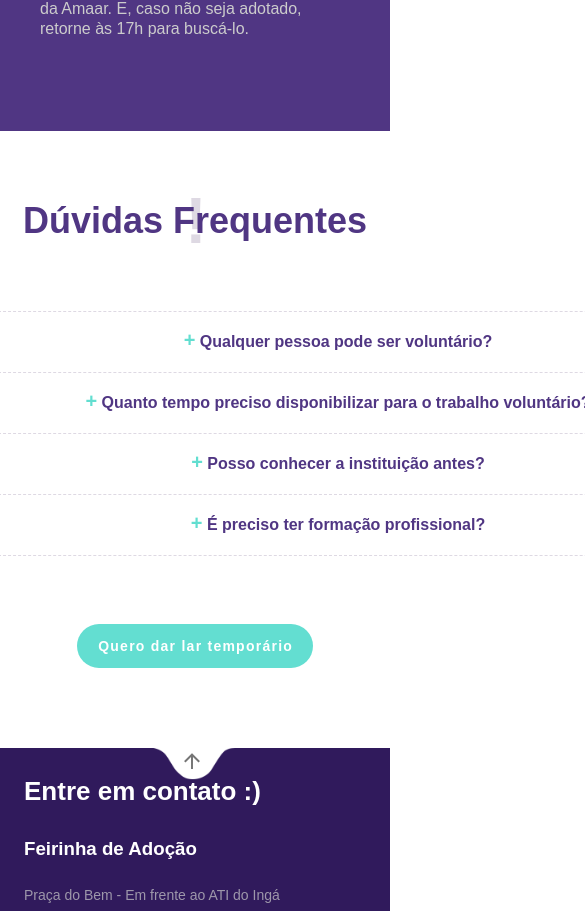
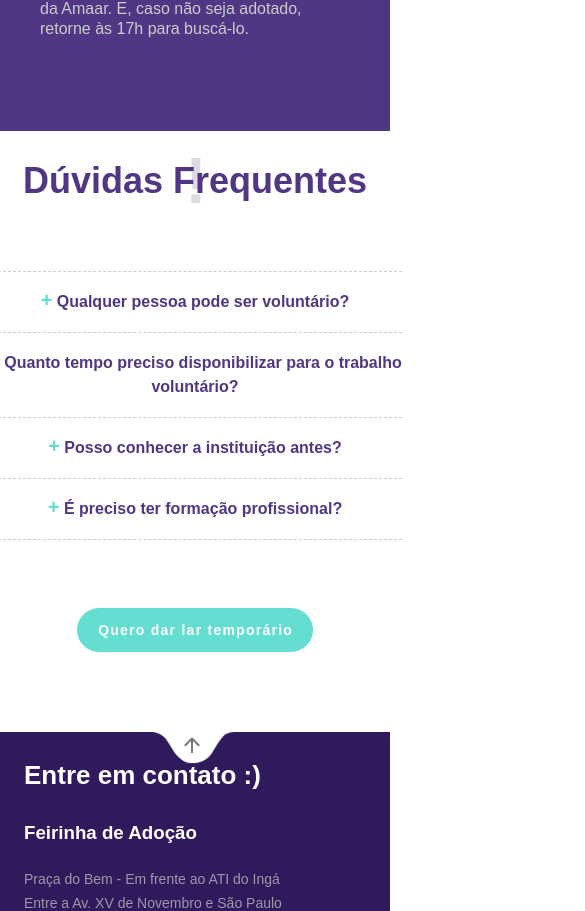
Before and after one commit to helton-mori-dev/ong-amaar-vue, a Vue app: page /lartemporario in a window 390 px wide. Shown: the part 2752-3663 px from the top of the page, 585 px wide, since content can reach past the window. Built offline with nearby package versions, Linux system fonts and the light colour scheme; a web font is replaced by a local one.

Commit message:
Ajustes responsivos perguntas

```diff
--- a/src/components/ContentComponents/Duvidas.vue
+++ b/src/components/ContentComponents/Duvidas.vue
@@ -67,15 +67,15 @@ export default {
 .container-duvidas .perguntas .pergunta {
     color: #503683;
     font-weight: 700;
-    width: 700px;
-    border-top: 1px dashed #ded9e3;
+    border-top: 1px dashed #cec9d3;
     display: block;
     margin-bottom: 0;
     padding: 18px 0;
+    width: 100%;
 }
 
 .container-duvidas .perguntas .pergunta:last-child {
-    border-bottom: 1px dashed #ded9e3;
+    border-bottom: 1px dashed #cec9d3;
 }
 
 .container-duvidas .perguntas .pergunta span{
@@ -94,4 +94,16 @@ export default {
     border-radius: 30px;
     transition: .3s all ease;
 }
+
+@media screen and (min-width:960px) {
+    .container-duvidas .perguntas .pergunta {
+        width: 700px;
+    }
+}
+
+@media screen and (max-width:960px) {
+    .container-duvidas {
+        padding-top: 50px;
+    }
+}
 </style>
```
